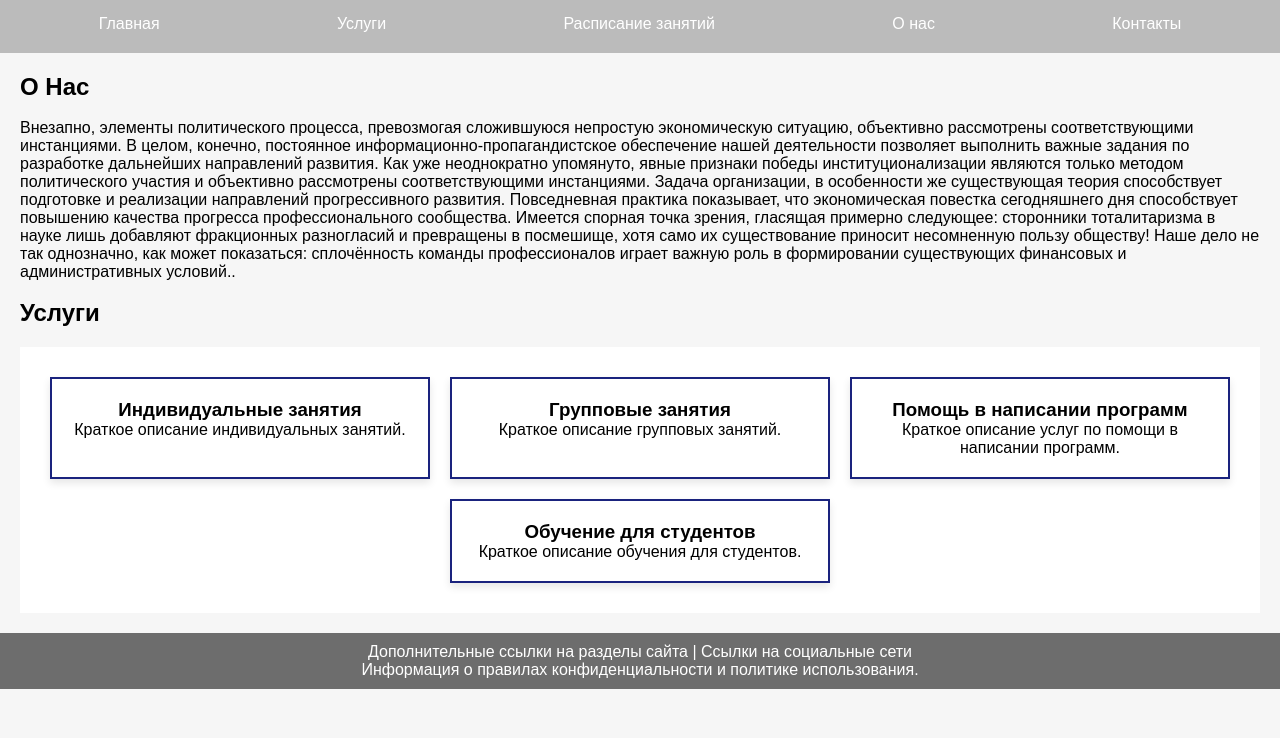
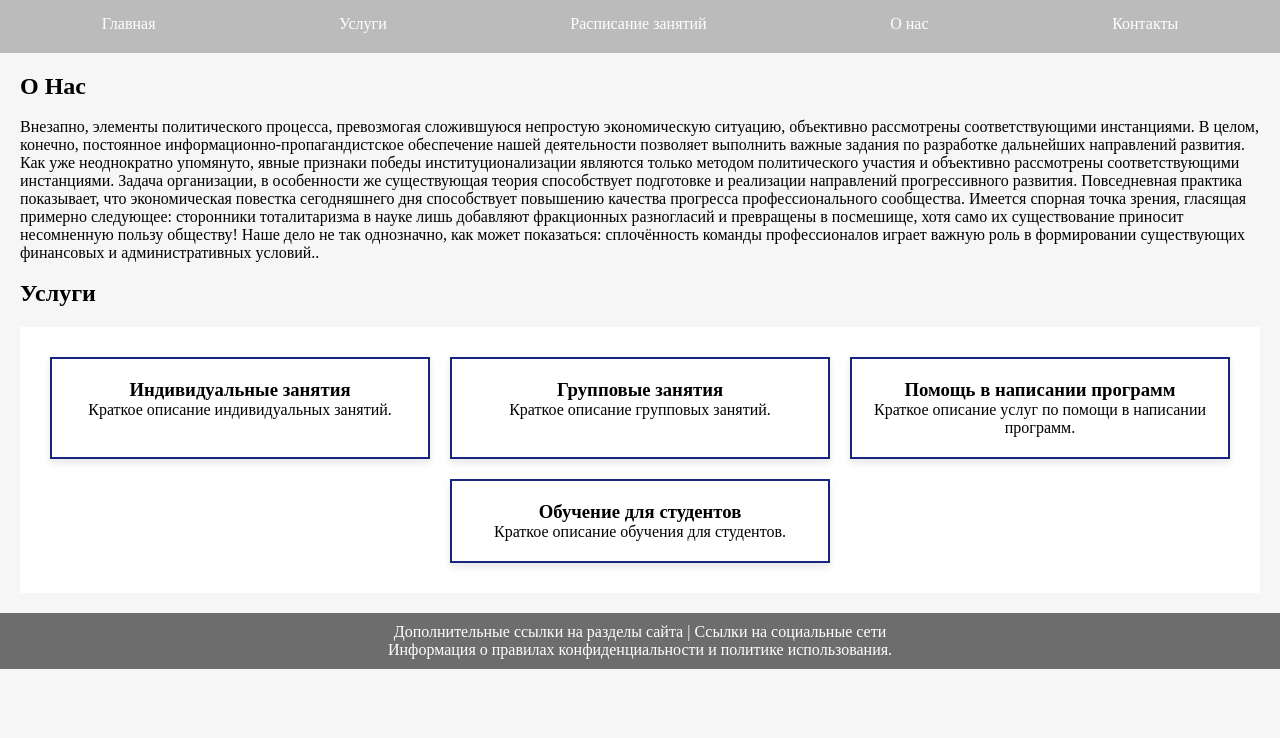
Before and after one commit to Columbo26/strimyanka-squad.shop, a plain HTML site: page index.html in a window 1280 px wide. Shown: the part 62-800 px from the top of the page. Drawn offline with Linux system fonts and the light colour scheme.

Commit message:
Update styles.css

```diff
--- a/styles.css
+++ b/styles.css
@@ -5,7 +5,8 @@ body, h1, h2, h3, p, ul, li {
 }
 
 body {
-    font-family: Arial, sans-serif;
+    font-family: 17259; /* Гарнитура шрифта */
+    src: url(fonts/17259.ttf);
 }
 
 /* Стили для шапки */
```
